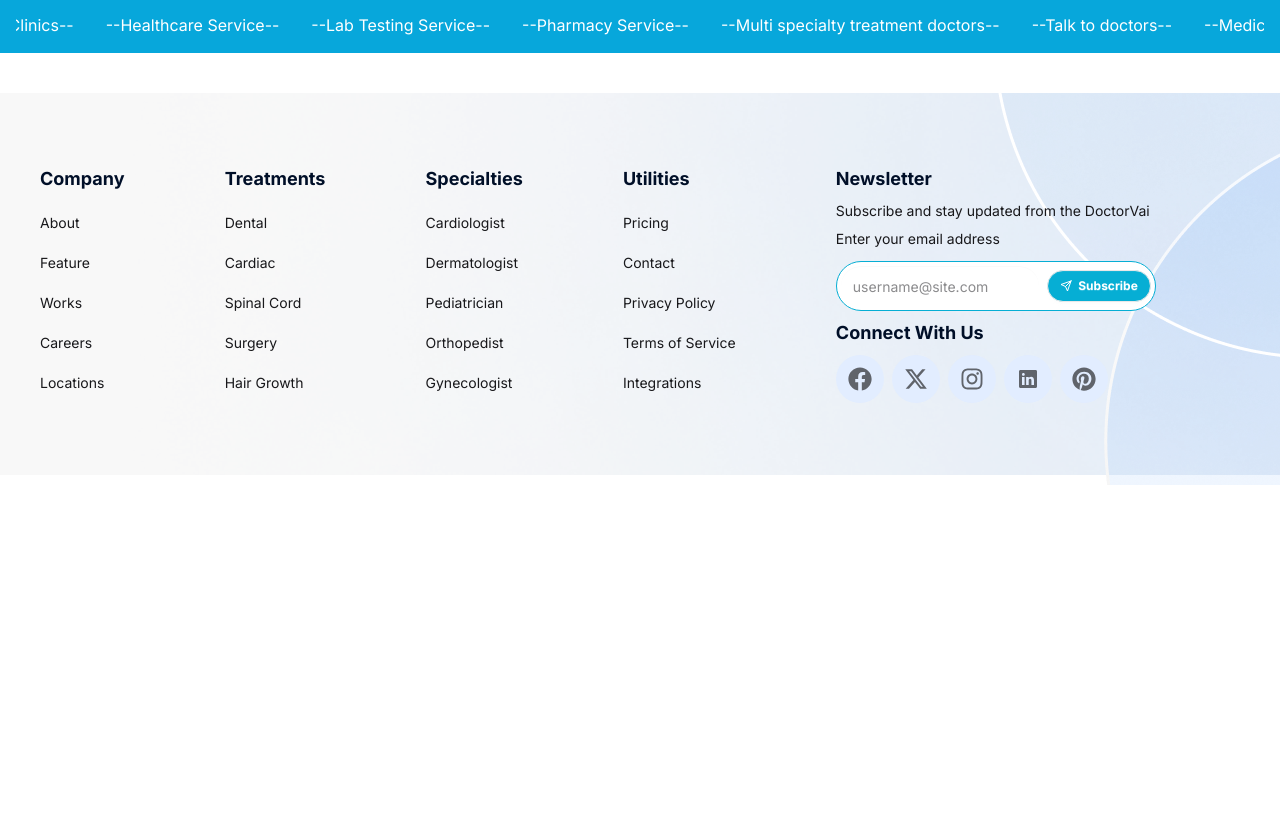
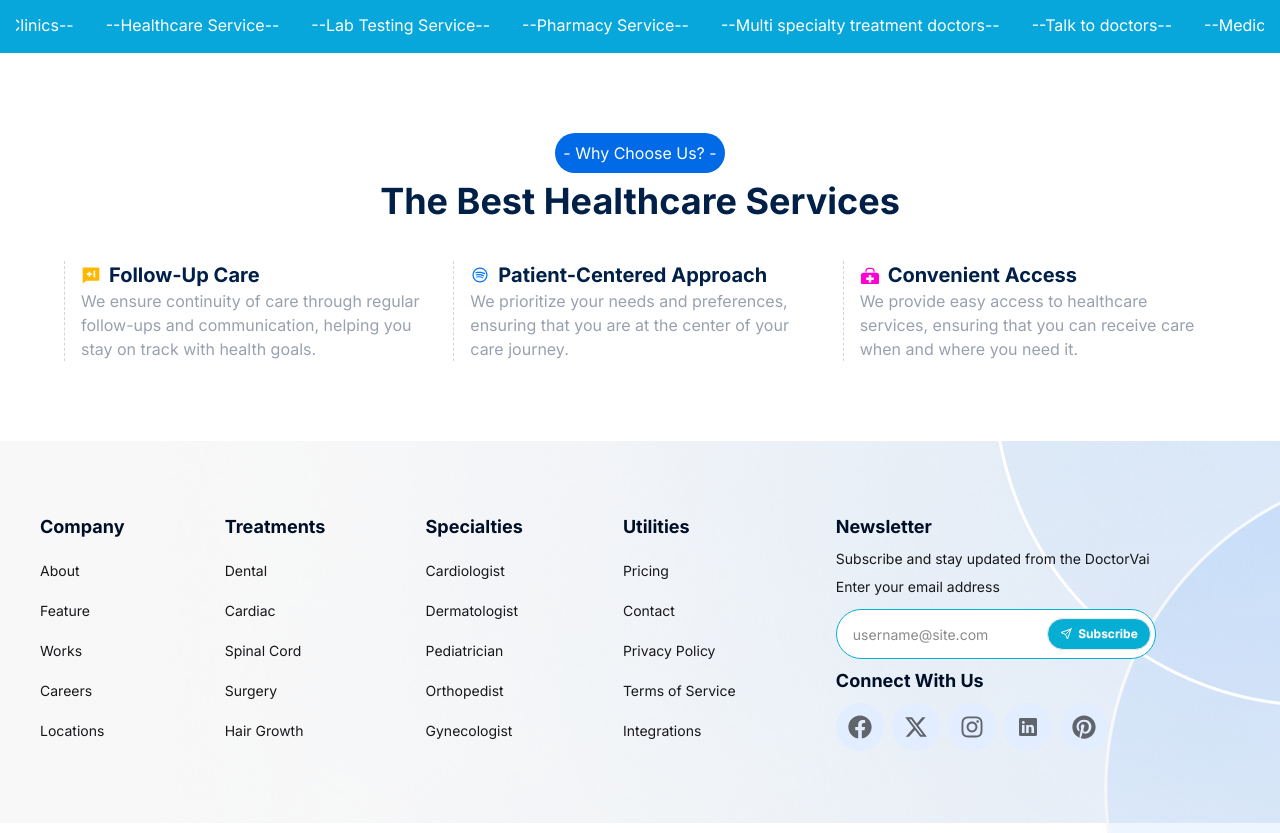
Before and after one commit to jahidul2004/doctorvai, a React (Vite) app: page / in a window 1280 px wide. Shown: the part 2000-2833 px from the top of the page. Before the commit the page ends 2485 px from the top, so only its background shows below. Built offline with nearby package versions, Linux system fonts and the light colour scheme.

Commit message:
WhyChoose us first half added.

```diff
--- a/src/pages/home/Home.jsx
+++ b/src/pages/home/Home.jsx
@@ -2,6 +2,7 @@ import FacilitiesMarquee from "./facilitiesMarquee/FacilitiesMarquee";
 import FeaturedDoctors from "./featuredDoctors/FeaturedDoctors";
 import Header from "./header/Header";
 import TopSpecialties from "./topSpecialties/TopSpecialties";
+import WhyChooseUs from "./whyChooseUs/WhyChooseUs";
 
 const Home = () => {
     return (
@@ -21,6 +22,10 @@ const Home = () => {
             {/* Facilities Marquee */}
             <FacilitiesMarquee />
             {/* Facilities Marquee end */}
+
+            {/* Why choose us */}
+            <WhyChooseUs></WhyChooseUs>
+            {/* Why choose us end */}
         </div>
     );
 };
--- /dev/null
+++ b/src/pages/home/whyChooseUs/WhyChooseUs.jsx
@@ -0,0 +1,62 @@
+import React from "react";
+import SectionHead from "../../../components/sectionHead/SectionHead";
+import { RiChatFollowUpFill } from "react-icons/ri";
+import { LiaSpotify } from "react-icons/lia";
+import { GiFirstAidKit } from "react-icons/gi";
+
+const WhyChooseUs = () => {
+    return (
+        <div className="my-20 w-[98%] md:w-[96%] lg:w-[90%] mx-auto">
+            {/* Header area */}
+            <SectionHead
+                title="Why Choose Us?"
+                subtitle="The Best Healthcare Services"
+            />
+            {/* Header area end */}
+
+            {/* reason cards */}
+            <div className="grid grid-cols-1 md:grid-cols-3 gap-4">
+                {/* Card 1 */}
+                <div className="border-l border-dashed border-gray-300 pl-4">
+                    <h1 className="flex items-center gap-2 text-xl font-bold text-[#012047]">
+                        <RiChatFollowUpFill className="text-[#FFB800]" />
+                        Follow-Up Care
+                    </h1>
+                    <p className="text-gray-400 leading-6">
+                        We ensure continuity of care through regular follow-ups
+                        and communication, helping you stay on track with health
+                        goals.
+                    </p>
+                </div>
+                {/* Card 1 end */}
+                {/* Card 2 */}
+                <div className="border-l border-dashed border-gray-300 pl-4">
+                    <h1 className="flex items-center gap-2 text-xl font-bold text-[#012047]">
+                        <LiaSpotify className="text-[#0077ff]" />
+                        Patient-Centered Approach
+                    </h1>
+                    <p className="text-gray-400 leading-6">
+                        We prioritize your needs and preferences, ensuring that
+                        you are at the center of your care journey.
+                    </p>
+                </div>
+                {/* Card 2 end */}
+                {/* Card 3 */}
+                <div className="border-l border-dashed border-gray-300 pl-4">
+                    <h1 className="flex items-center gap-2 text-xl font-bold text-[#012047]">
+                        <GiFirstAidKit className="text-[#ff00d4]" />
+                        Convenient Access
+                    </h1>
+                    <p className="text-gray-400 leading-6">
+                        We provide easy access to healthcare services, ensuring
+                        that you can receive care when and where you need it.
+                    </p>
+                </div>
+                {/* Card 3 end */}
+            </div>
+            {/* reason cards end */}
+        </div>
+    );
+};
+
+export default WhyChooseUs;
```
